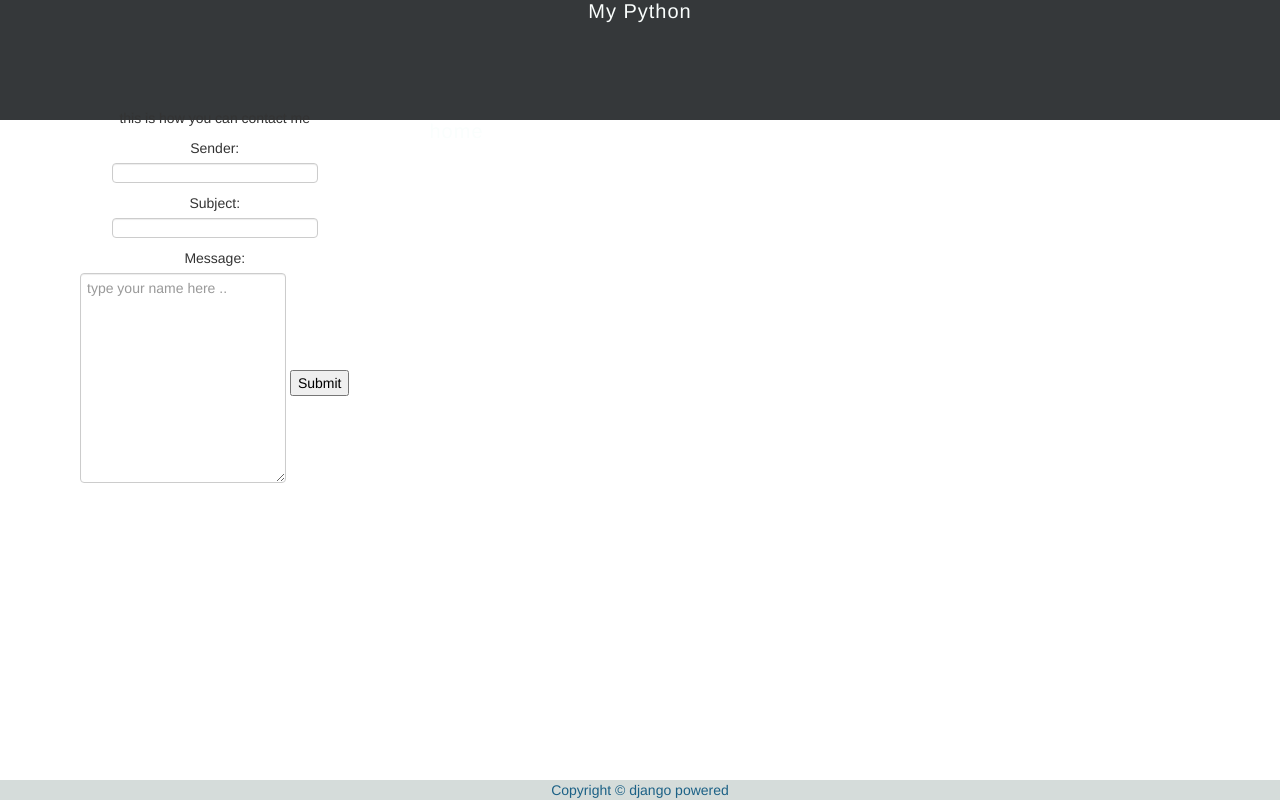
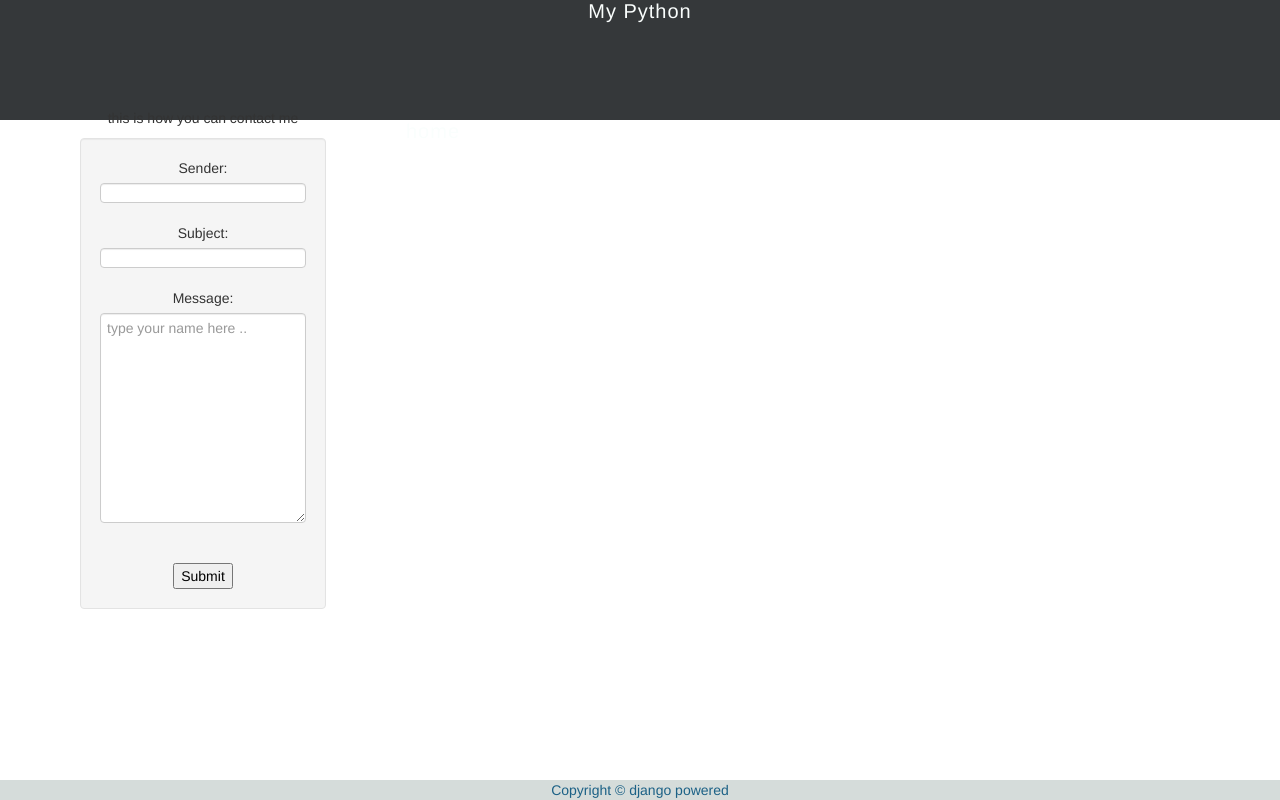
Before and after one commit to pranithmacha/hellodjango, a Django app: page /contact in a window 1280 px wide. Run offline with Django 3.2, Linux system fonts and the light colour scheme; some libraries are stand-ins or nearby versions.

Commit message:
changes to form css

```diff
--- a/hellodjango/templates/contact.html
+++ b/hellodjango/templates/contact.html
@@ -6,8 +6,8 @@
 
 <p> this is how you can contact me </p>
 
-<form action="/contact/" method="post">{% csrf_token %}
-{{ form.as_table }}
+<form action="/contact/" method="post" class="well">{% csrf_token %}
+{{ form.as_p }}<br>
 <input type="submit" value="Submit" />
 </form>
 
--- a/mywebsite/MyForms.py
+++ b/mywebsite/MyForms.py
@@ -3,4 +3,4 @@ from django import forms
 class ContactForm(forms.Form):
     sender = forms.EmailField()
     subject = forms.CharField(max_length=100)
-    message = forms.CharField(widget=forms.Textarea(attrs={"class":"span3","placeholder":"type your name here .."}))
+    message = forms.CharField(widget=forms.Textarea(attrs={"class":"span3","placeholder":"type your name here ..",'size':'40'}))
```
